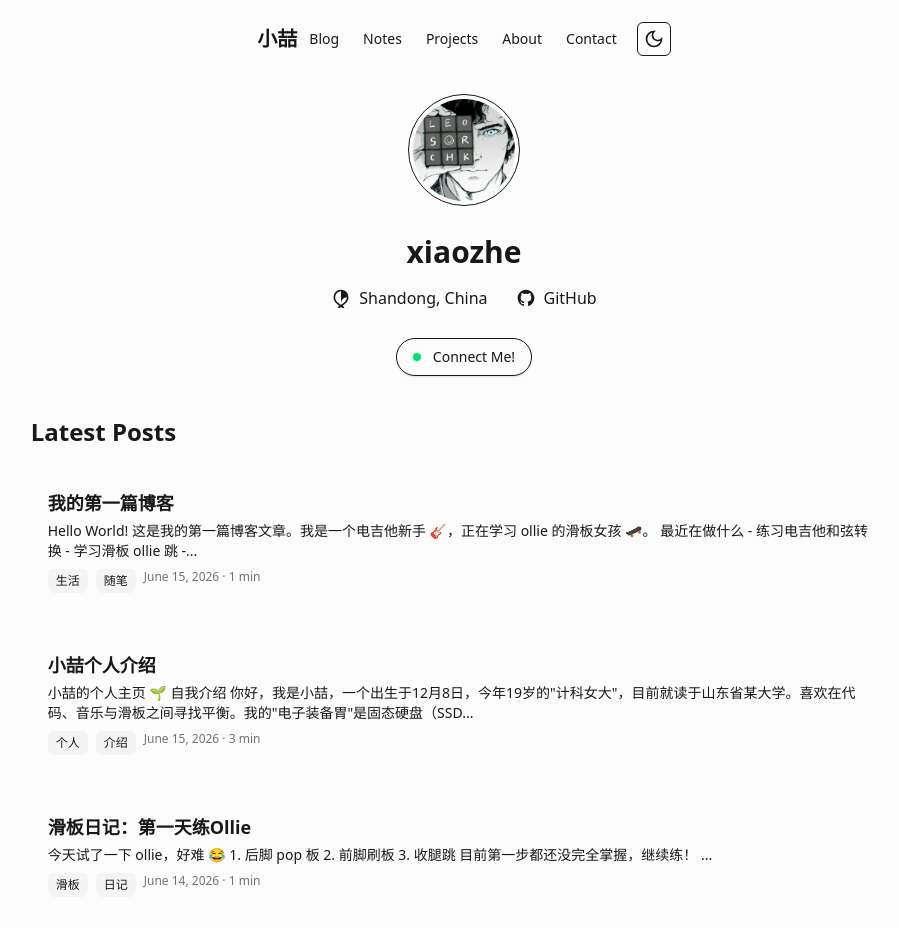
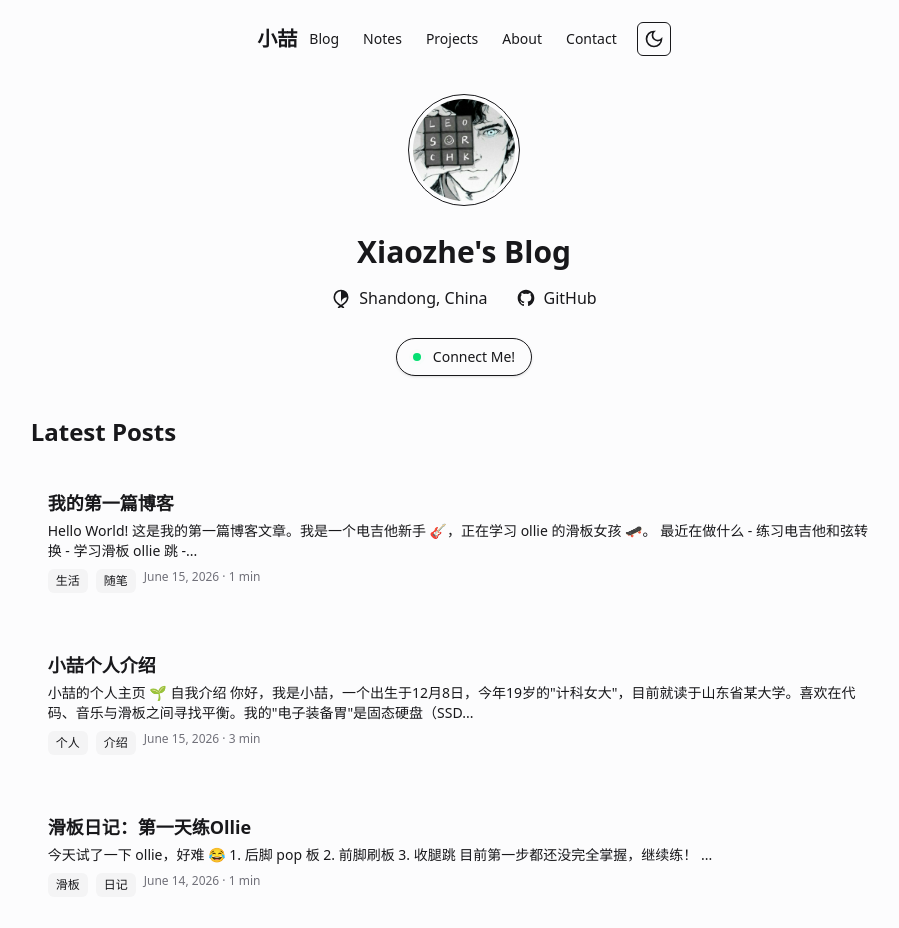
Before and after one commit to hanzhe-one/my-blog, a React (Vite) app: page / in a window 1280 px wide. Shown: the top 928 px of the page, without its empty margins (176-1075 px from the left). Built offline with nearby package versions, Linux system fonts and the light colour scheme; a web font is replaced by a local one.

Commit message:
feat(home): update site title to Xiaozhe's Blog

```diff
--- a/src/pages/Home.jsx
+++ b/src/pages/Home.jsx
@@ -14,7 +14,7 @@
         />
 
         <div className="flex flex-col items-center gap-y-4">
-          <h1 className="text-3xl font-bold">xiaozhe</h1>
+          <h1 className="text-3xl font-bold">Xiaozhe's Blog</h1>
           <div className="flex flex-wrap justify-center gap-x-7 gap-y-3">
             <div className="flex items-center gap-2">
               <svg className="size-5" viewBox="0 0 24 24" fill="currentColor">
```
